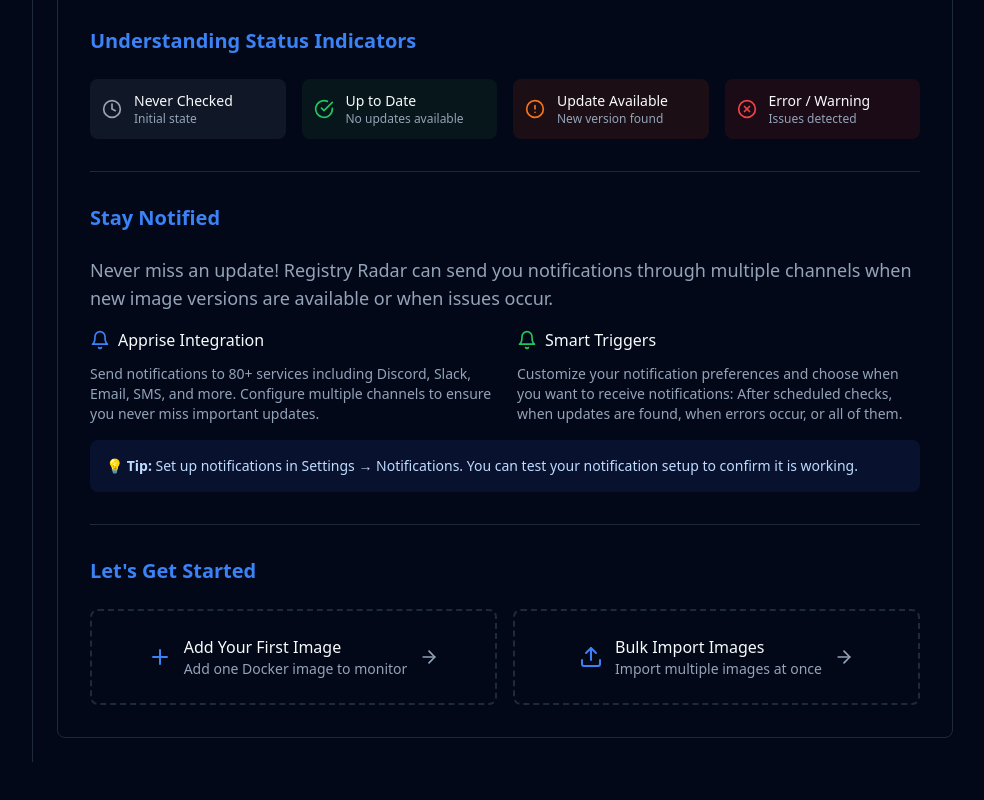
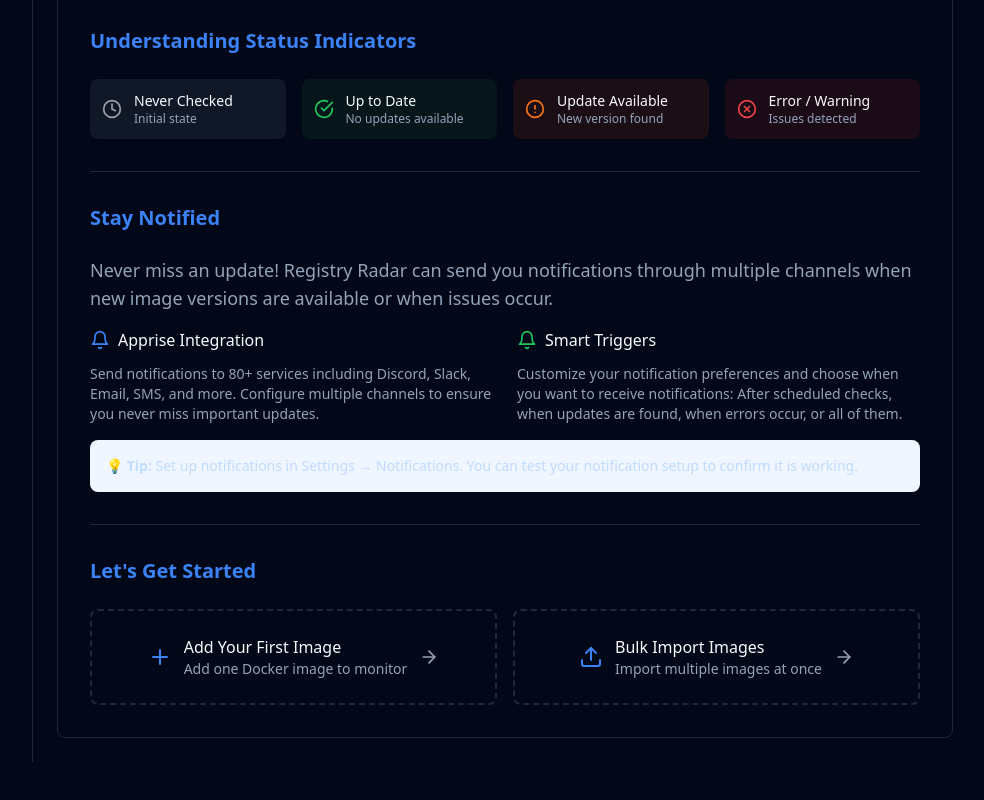
Before and after one commit to andrew-busbee/registry-radar, a React (Vite) app: page / in a window 1280 px wide. Shown: the part 1002-1802 px from the top of the page, without its empty margins (223-1207 px from the left). Built offline with nearby package versions, Linux system fonts and the light colour scheme; no server answers.

Commit message:
ui: lighten notification tip box background in dark mode

```diff
--- a/src/client/components/GettingStartedGuide.tsx
+++ b/src/client/components/GettingStartedGuide.tsx
@@ -204,7 +204,7 @@ export function GettingStartedGuide({
                 </p>
               </div>
             </div>
-            <div className="bg-blue-50 dark:bg-blue-900/20 rounded-lg p-4">
+            <div className="bg-blue-50 dark:bg-blue-50 rounded-lg p-4">
               <p className="text-sm text-blue-800 dark:text-blue-200">
                 <strong>💡 Tip:</strong> Set up notifications in Settings → Notifications. You can test your notification setup to confirm it is working.
               </p>
```
